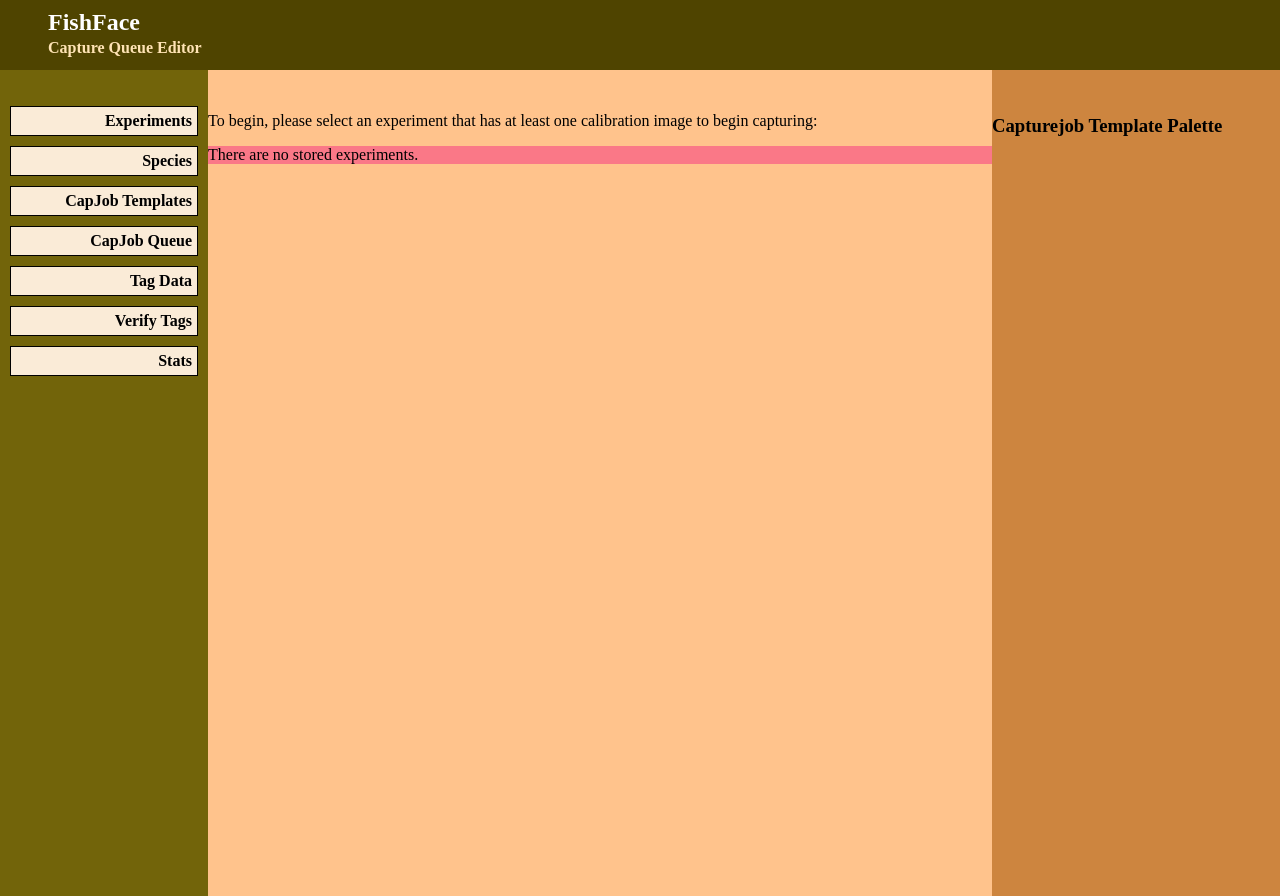
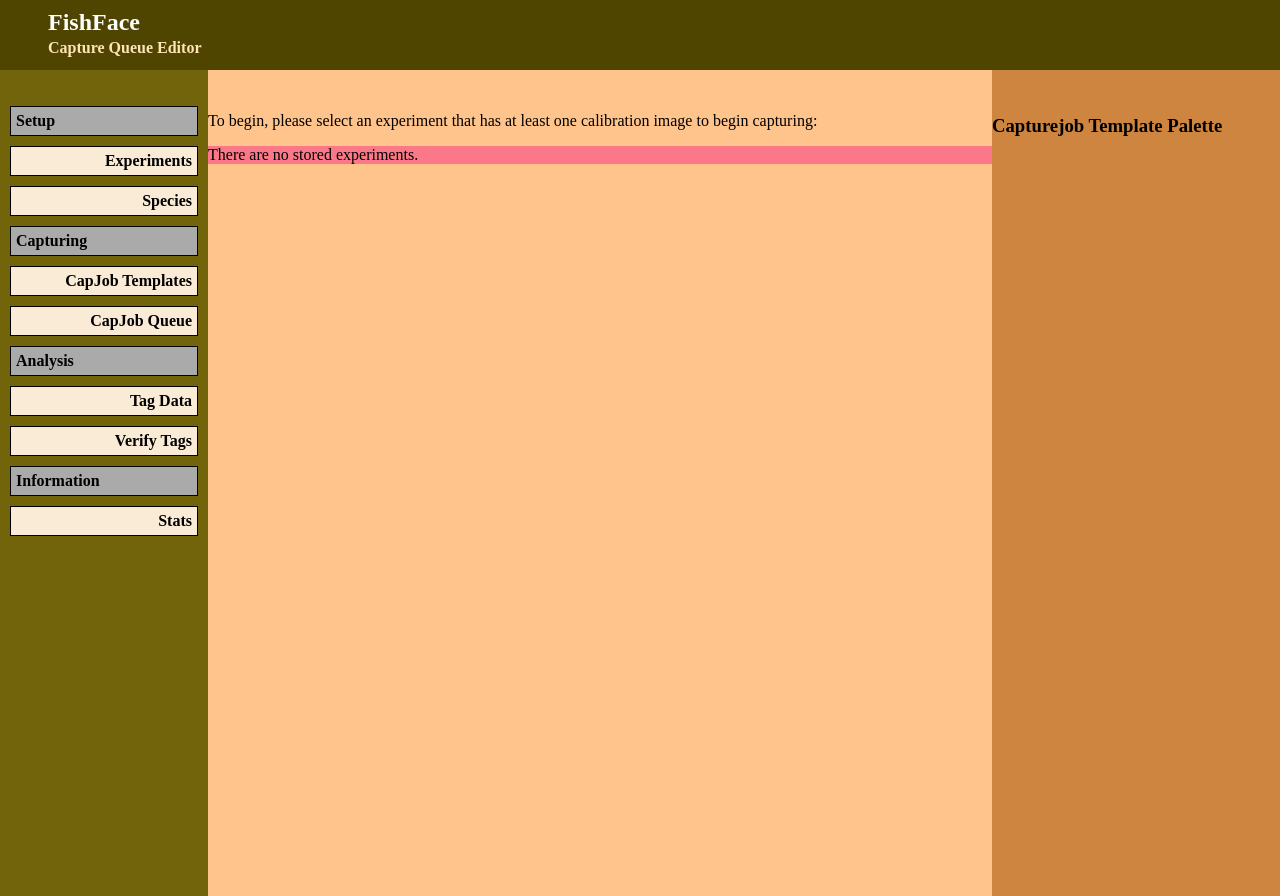
Before and after one commit to wil-langford/FishFace2, a Django app: a page that uses django_fishface/djff/templates/djff/base.html in a window 1280 px wide. Run offline with Django 3.2, Linux system fonts and the light colour scheme; data that the repository does not hold is empty; parts of the project's set-up code (start-up, migrations or seed data) failed here and were passed over; some libraries are stand-ins or nearby versions.

Commit message:
Cosmetic menu improvements.

```diff
--- a/django_fishface/djff/static/djff/base.css
+++ b/django_fishface/djff/static/djff/base.css
@@ -152,9 +152,19 @@ ul#main_menu li {
     text-align: right;
 }
 
+
+ul#main_menu li.non_menu_li {
+    text-align: left;
+    background-color: #AAAAAA;
+}
+
 ul#main_menu a:link{
     color: black;
     text-decoration: none;
+}
+
+ul#main_menu li.menu_li:hover {
+    background-color: lavender;
 }
 
 ul#main_menu a:visited{ color: black; }
--- a/django_fishface/djff/templates/djff/base.html
+++ b/django_fishface/djff/templates/djff/base.html
@@ -40,13 +40,17 @@
 <div id="sidebar">
     {% block sidebar %}
         <ul id="main_menu">
-        <a href="{% url 'djff:xp_index' %}"><li id="menu_experiments">Experiments</li></a>
-        <a href="{% url 'djff:sp_index' %}"><li id="menu_species">Species</li></a>
-        <a href="{% url 'djff:cjt_index' %}"><li id="menu_templates">CapJob Templates</li></a>
-        <a href="{% url 'djff:cq_interface' %}"><li id="menu_job_queue">CapJob Queue</li></a>
-        <a href="{% url 'djff:tagging_interface' %}"><li id="menu_tagging">Tag Data</li></a>
-        <a href="{% url 'djff:verification_interface' %}"><li id="menu_verification">Verify Tags</li></a>
-        <a href="{% url 'djff:stats' %}"><li id="menu_stats">Stats</li></a>
+        <li class="non_menu_li">Setup</li>
+        <a href="{% url 'djff:xp_index' %}"><li class="menu_li" id="menu_experiments">Experiments</li></a>
+        <a href="{% url 'djff:sp_index' %}"><li class="menu_li" id="menu_species">Species</li></a>
+        <li class="non_menu_li">Capturing</li>
+        <a href="{% url 'djff:cjt_index' %}"><li class="menu_li" id="menu_templates">CapJob Templates</li></a>
+        <a href="{% url 'djff:cq_interface' %}"><li class="menu_li" id="menu_job_queue">CapJob Queue</li></a>
+        <li class="non_menu_li">Analysis</li>
+        <a href="{% url 'djff:tagging_interface' %}"><li class="menu_li" id="menu_tagging">Tag Data</li></a>
+        <a href="{% url 'djff:verification_interface' %}"><li class="menu_li" id="menu_verification">Verify Tags</li></a>
+        <li class="non_menu_li">Information</li>
+        <a href="{% url 'djff:stats' %}"><li class="menu_li" id="menu_stats">Stats</li></a>
         </ul>
     {% endblock %}
 </div>
```
